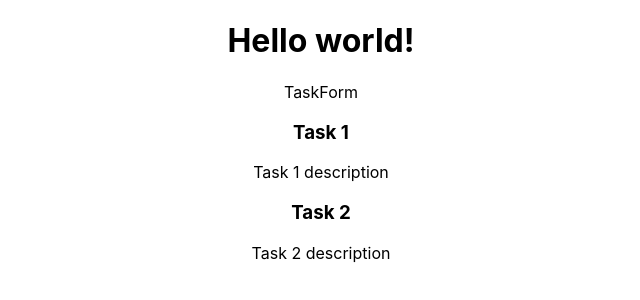
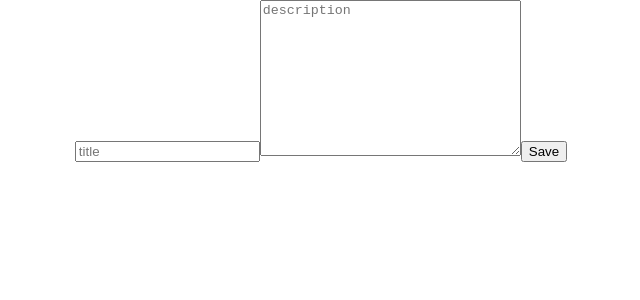
Before and after one commit to Yuchan45/redux-to-do-app, a React (Create React App) app: page /create-task in a window 1280 px wide. Shown: the top 300 px of the page, without its empty margins (319-959 px from the left). Built offline with nearby package versions, Linux system fonts and the light colour scheme.

Commit message:
ya anda el Create y el delete. falta el update

```diff
--- a/package.json
+++ b/package.json
@@ -10,8 +10,10 @@
     "react": "^18.2.0",
     "react-dom": "^18.2.0",
     "react-redux": "^8.0.5",
+    "react-router-dom": "^6.8.0",
     "react-scripts": "5.0.1",
     "redux": "^4.2.0",
+    "uuid": "^9.0.0",
     "web-vitals": "^2.1.4"
   },
   "scripts": {
--- a/public/index.html
+++ b/public/index.html
@@ -24,7 +24,7 @@
       work correctly both with client-side routing and a non-root public URL.
       Learn how to configure a non-root public URL by running `npm run build`.
     -->
-    <title>React App</title>
+    <title>Redux To-do App</title>
   </head>
   <body>
     <noscript>You need to enable JavaScript to run this app.</noscript>
--- a/src/App.js
+++ b/src/App.js
@@ -1,4 +1,6 @@
 import './App.css';
+
+import { BrowserRouter, Routes, Route } from 'react-router-dom';
 
 import TaskForm from './components/TaskForm';
 import TaskList from './components/TaskList';
@@ -9,9 +11,13 @@ import { useDispatch } from 'react-redux';
 function App() {
   return (
     <div className="App">
-      <h1>Hello world!</h1>
-      <TaskForm />
-      <TaskList />
+      <BrowserRouter>
+        <Routes>
+          <Route path='/' element={<TaskList />} />
+          <Route path='/create-task' element={<TaskForm />} />
+          <Route path='/edit-task/:id' element={<TaskForm />} />
+        </Routes>
+      </BrowserRouter>
     </div>
   );
 }
--- a/src/components/TaskForm.jsx
+++ b/src/components/TaskForm.jsx
@@ -1,17 +1,81 @@
-import React from 'react'
-import { useSelector } from "react-redux";
+import { v4 as uuid } from 'uuid';
+
+import React, { useState, useEffect, useRef } from 'react';
+
+import { useDispatch, useSelector } from 'react-redux';
+import { addTask } from '../features/tasks/taskSlice';
+import { useNavigate, useParams } from 'react-router-dom';
+// useNavigate: To redirect urls.  useParams: To look for params in the url.
+// Then, if there is a param, we are on the edit task form. Else, we are creating a task.
 
 function TaskForm() {
 
-    // Puedo acceder al estado 'tasks' de redux haciendo uso del useSelector...
-    // console.log("TaskForm -->");
-    // const stateTask = useSelector((state) => state.tasks);
-    // console.log(stateTask);
+    let flag = false;
+
+    const dispatch = useDispatch();
+    const navigate = useNavigate();
+    const params = useParams();
+    const tasks = useSelector((state) => state.tasks);
+
+
+    const [task, setTask] = useState({
+        title: '',
+        description: '',
+    });
+
+    useEffect(() => {
+        // Toggles on load.
+        // Si hay que editar, traemos el objeto a editar y lo cargamos en task.
+        if (params.id) {
+            flag = true;
+            console.log(tasks)
+            const foundTask = tasks.find(task => task.id === params.id);
+            if (foundTask) {
+                setTask({
+                    ...foundTask
+                });
+            }
+        }
+
+    }, []);
+
+    function handleChange(e) {
+        // console.log(e.target.name, e.target.value);
+        // console.log(">>>: ", ...[task]);
+        if (e.target.name == "title") {
+            setTask({
+                ...task,
+                title: e.target.value
+            });
+        } else {
+            setTask({
+                ...task,
+                description: e.target.value
+            });
+        }
+        return;
+    }
+
+    function handleSubmit(e) {
+        e.preventDefault();
+
+        dispatch(addTask({
+            // Copio lo que tenia y le agrego una id
+            id: uuid(),
+            ...task,
+            completed: false
+        }));
+
+        navigate('/'); // Redirect to '/'.
+        return;
+    }
 
     return (
-        <div>
-            TaskForm
-        </div>
+        <form onSubmit={handleSubmit}>
+            <input name="title" type="text" placeholder='title' onChange={handleChange} />
+            <textarea name="description" id="" cols="30" rows="10" placeholder='description' onChange={handleChange} ></textarea>
+            <button>Save</button>
+        </form>
     )
 }
 
--- a/src/components/TaskList.jsx
+++ b/src/components/TaskList.jsx
@@ -1,18 +1,39 @@
 import React from 'react';
 import { useSelector } from "react-redux";
 
+import { useDispatch } from 'react-redux';
+import { deleteTask } from '../features/tasks/taskSlice'
+import { Link } from 'react-router-dom';
+
 function TaskList() {
+
+    const dispatch = useDispatch();
 
     const tasks = useSelector((state) => state.tasks);
     console.log(tasks);
 
+    function handleDelete(id) {
+
+        console.log("id: >> ", id)
+        dispatch(deleteTask(id));
+        return;
+    }
+
     return (
         <div>
+
+            <header>
+                <h1>Tasks: {tasks.length}</h1>
+                <Link to='/create-task'>Create Task</Link>
+            </header>
+
             {tasks.map((task) => {
                 return (
                     <div key={task.id}>
                         <h3>{ task.title }</h3>
                         <p>{ task.description }</p>
+                        <button onClick={() => handleDelete(task.id)}>Delete</button>
+                        <Link to={`/edit-task/${task.id}`}>Edit</Link>
                     </div>
                 )
             })}
--- a/src/features/tasks/taskSlice.js
+++ b/src/features/tasks/taskSlice.js
@@ -2,9 +2,10 @@
 // Todo esto se arma siguendo el tutorial de 'redux.org'.
 // Reducers: addTask, removeTask, edittask, clearTasks, etc
 
+// Todo se realizo siguiendo el template del tutorial de redux oficial.
 import { createSlice } from '@reduxjs/toolkit'
 
-const initialState = [
+let initialState = [
     {
         id: "1",
         title: "Task 1",
@@ -25,8 +26,31 @@ export const taskSlice = createSlice({
     initialState: initialState,
     reducers: {
         // Funciones para 'modificar' el estado.
+        addTask: (state, action) => {
+            // Dentro de action tengo el type y el payload(argumentos).
+            //console.log(state, action);
+            state.push(action.payload);
+            console.log(state)
+
+            return;
+        },
+        deleteTask: (state, action) => {
+            //console.log(action);
+            const id = action.payload;
+            const taskFound = state.find(task => task.id === id);
+            if (taskFound) {
+                // Remove taks from state.
+                const i = state.indexOf(taskFound);
+                state.splice(i, 1);
+            }
+            return;
+        }
 
     }
 });
 
+
+// Action creators are generated for each case reducer function
+export const { addTask, deleteTask } = taskSlice.actions;
+
 export default taskSlice.reducer
```
Also changed, not shown: 1 other file (tests, documents, lock files or other folders).
